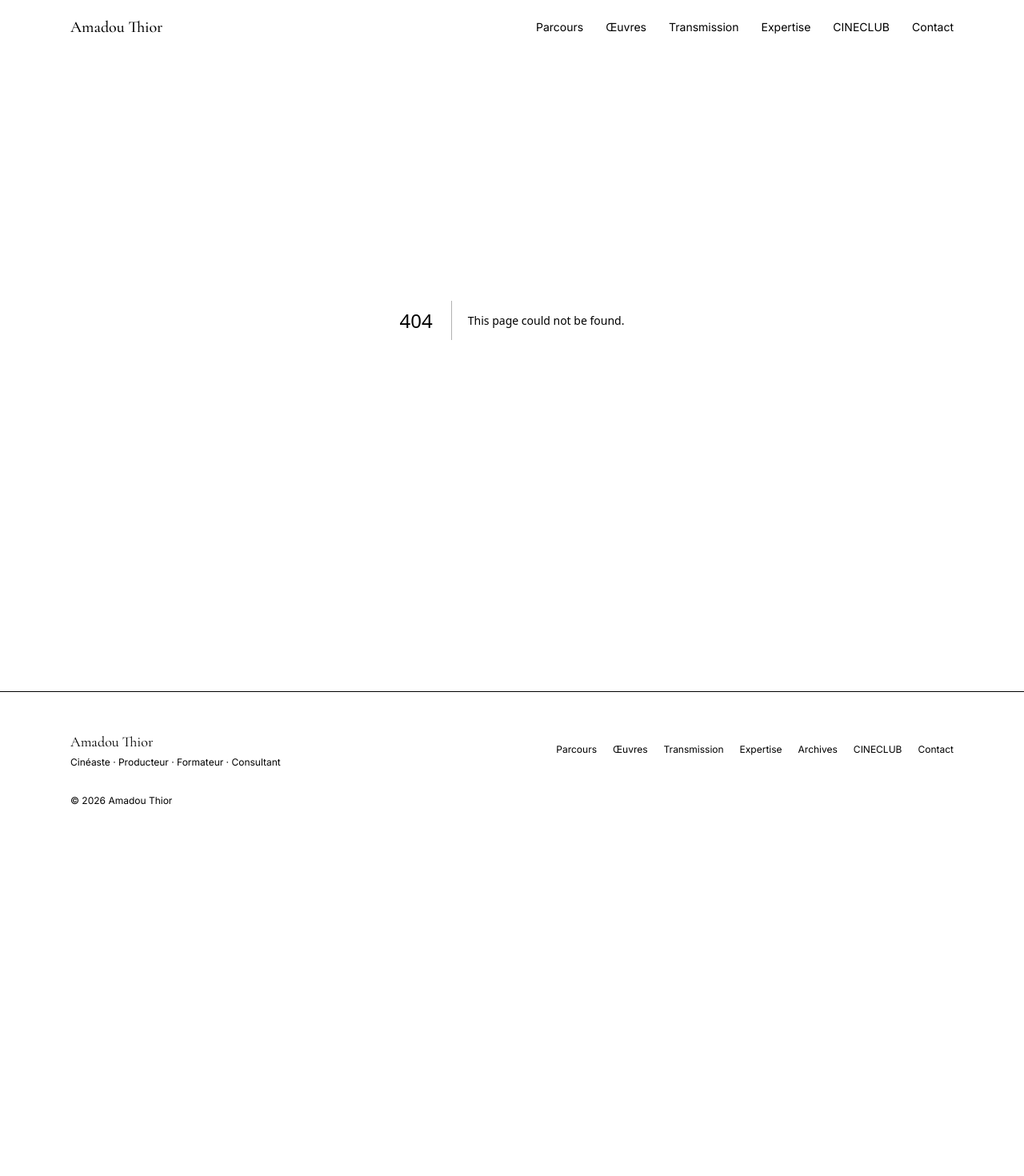
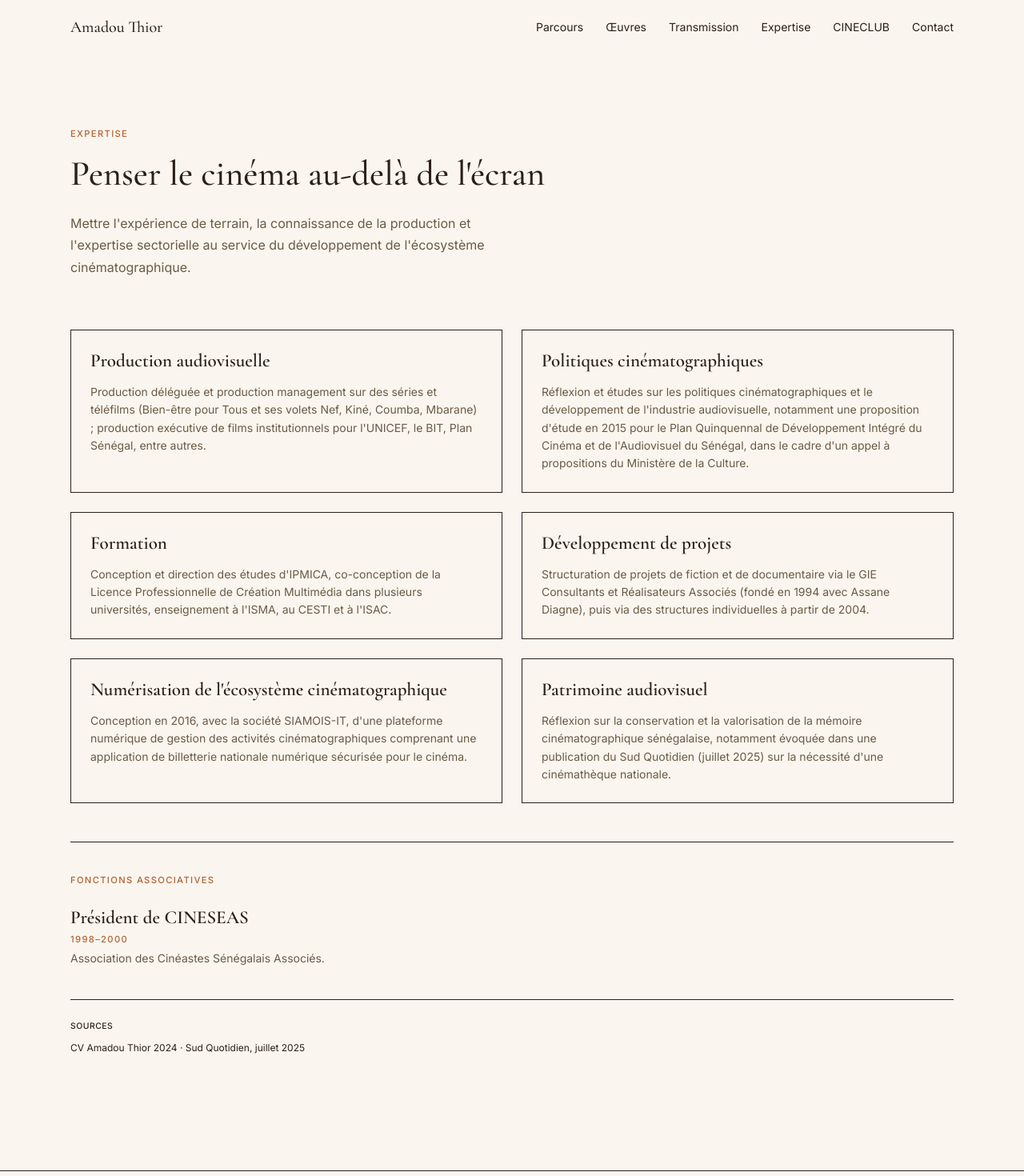
Before and after one commit to Kelluwurus/amadouthior, a Next.js app: page /expertise in a window 1280 px wide. Before the commit this address had no page. Shown: the top 1470 px of the page at 80% size. Before the commit the page ends 1041 px from the top, so only its background shows below. Built offline with nearby package versions, Linux system fonts and the light colour scheme.

Commit message:
feat: page transmission + TransmissionBlock

```diff
--- /dev/null
+++ b/src/app/expertise/page.tsx
@@ -0,0 +1,67 @@
+import type { Metadata } from "next";
+import Reveal from "@/components/ui/Reveal";
+import Carte from "@/components/ui/Carte";
+import SourceBlock from "@/components/shared/SourceBlock";
+import { getExpertise } from "@/lib/content";
+
+export const metadata: Metadata = {
+  title: "Expertise",
+  description:
+    "Production audiovisuelle, politiques cinématographiques, formation, développement de projets, numérisation et patrimoine audiovisuel.",
+};
+
+export default function ExpertisePage() {
+  const data = getExpertise();
+
+  return (
+    <div className="pt-32 md:pt-40 pb-16 md:pb-20">
+      <div className="max-w-6xl mx-auto px-6">
+        {/* Hero */}
+        <Reveal>
+          <p className="text-meta mb-4">Expertise</p>
+          <h1 className="text-h1 mb-6 max-w-2xl">
+            Penser le cinéma au-delà de l&apos;écran
+          </h1>
+          <p className="text-body text-lg max-w-xl leading-relaxed mb-16">
+            {data.intro}
+          </p>
+        </Reveal>
+
+        {/* Domaines */}
+        <div className="grid grid-cols-1 md:grid-cols-2 gap-6 mb-12">
+          {data.domaines.map((domaine, i) => (
+            <Reveal key={domaine.titre} delay={i * 50}>
+              <Carte as="article" className="h-full">
+                <h3 className="text-h3 mb-3">{domaine.titre}</h3>
+                <p className="text-caption leading-relaxed">
+                  {domaine.description}
+                </p>
+              </Carte>
+            </Reveal>
+          ))}
+        </div>
+
+        {/* Fonctions associatives */}
+        {data.fonctionsAssociatives.length > 0 && (
+          <Reveal delay={300}>
+            <div className="border-t border-[--color-border] pt-10 mb-10">
+              <p className="text-meta mb-6">Fonctions associatives</p>
+              {data.fonctionsAssociatives.map((f) => (
+                <div key={f.titre} className="mb-4">
+                  <h3 className="text-h3 mb-1">{f.titre}</h3>
+                  <p className="text-meta mb-1">{f.periode}</p>
+                  <p className="text-caption">{f.description}</p>
+                </div>
+              ))}
+            </div>
+          </Reveal>
+        )}
+
+        {/* Sources */}
+        <Reveal delay={350}>
+          <SourceBlock sources={data.sources} />
+        </Reveal>
+      </div>
+    </div>
+  );
+}
```
